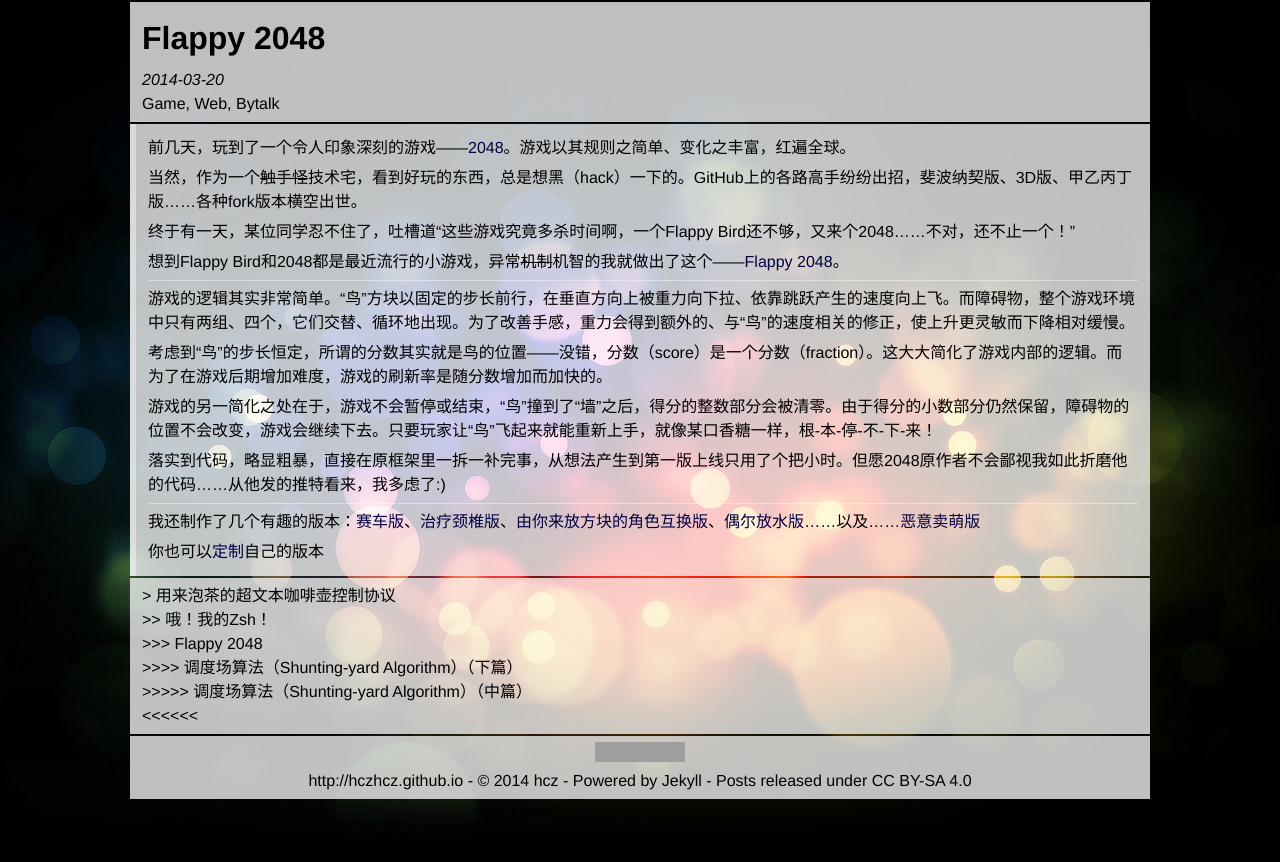
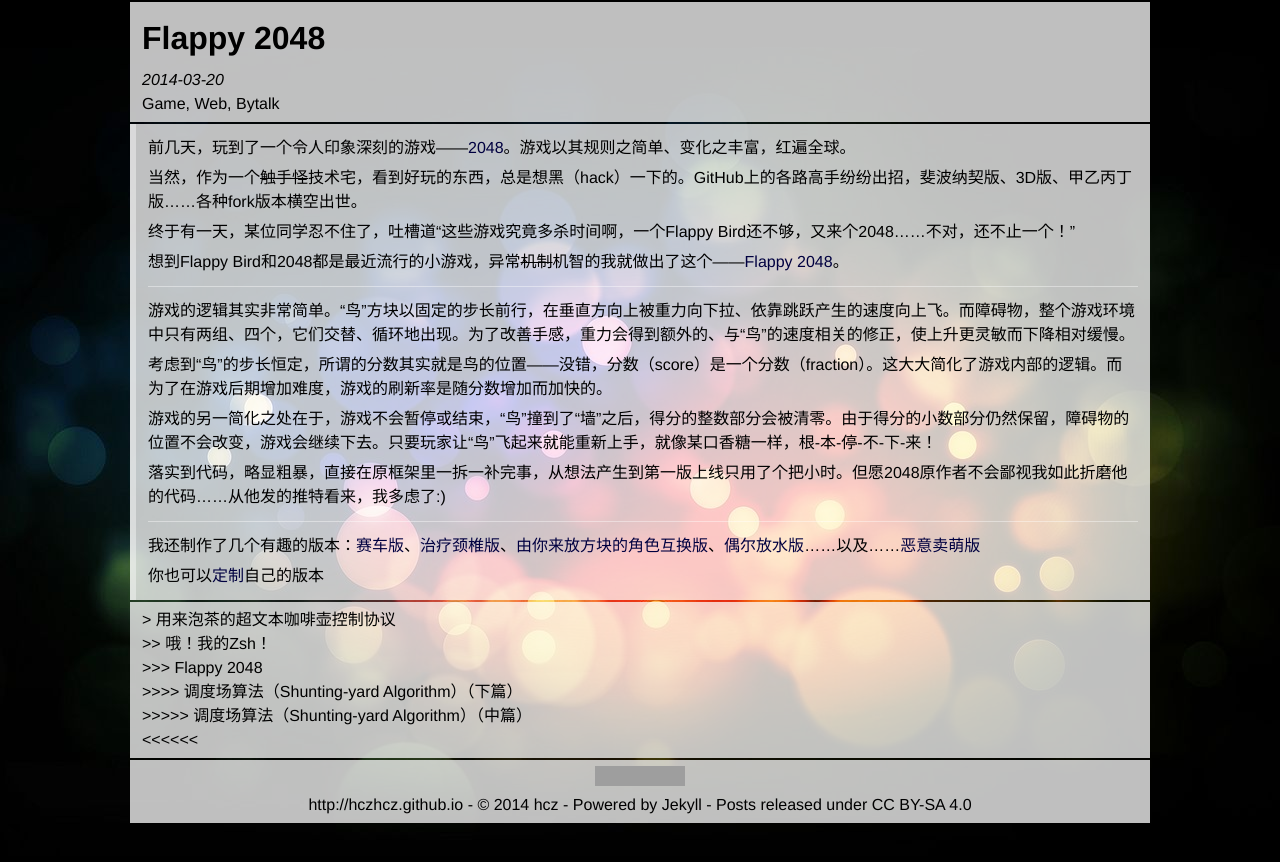
Before and after one commit to hczhcz/hczhcz.github.io, a Jekyll site: the page built from _posts/2014-03-20-flappy-2048.md, in a window 1280 px wide. Shown: the top 862 px of the page. Built offline with Jekyll 4.4.1, drawn with Linux system fonts in a browser that asks for light colours; grey boxes are pictures that could not be loaded.

Commit message:
change hr height

```diff
--- a/style/default.css
+++ b/style/default.css
@@ -37,7 +37,7 @@ ul, ol {
 
 hr {
     border-bottom: 1px solid rgba(255, 255, 255, 0.4);
-    margin: 6px 0;
+    margin: 12px 0;
 }
 
 blockquote {
```
